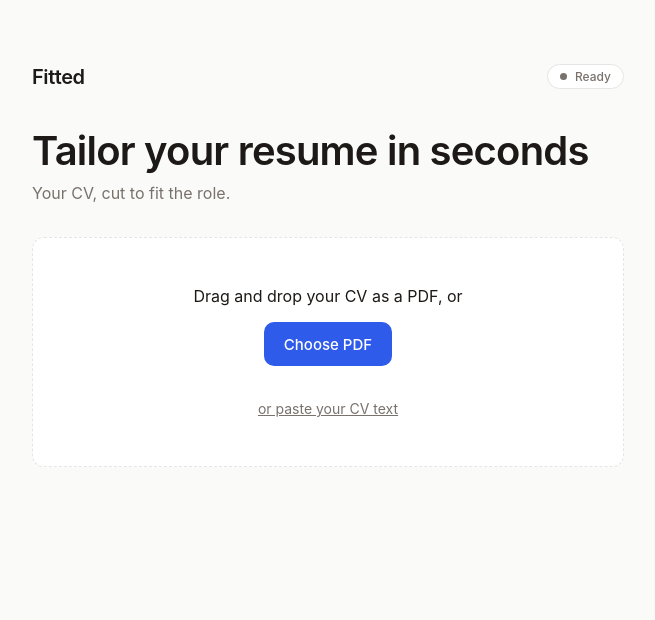
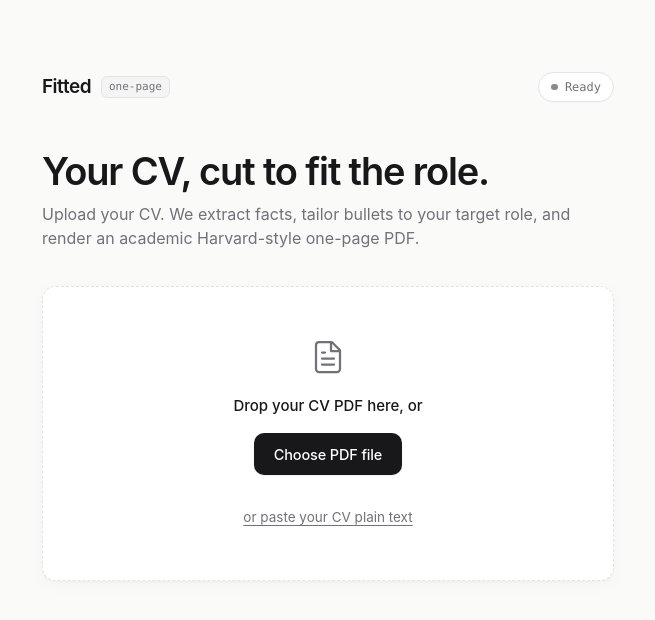
Before and after one commit to vardzz/fitted.com, a Next.js app: page / in a window 1280 px wide. Shown: the top 620 px of the page, without its empty margins (312-967 px from the left). Built offline with nearby package versions, Linux system fonts and the light colour scheme.

Commit message:
style: refine UI and motion design inspired by eduardoalba.com

```diff
--- a/app/globals.css
+++ b/app/globals.css
@@ -1,20 +1,33 @@
 :root {
-  --bg: #fafaf9;
-  --surface: #ffffff;
-  --ink: #1c1917;
-  --muted: #78716c;
-  --line: #e7e5e4;
-  --accent: #2f5bea;
-  --accent-soft: #eaefff;
-  --ok: #15803d;
-  --warn: #b45309;
-  --error: #b91c1c;
+  --color-canvas: #fafaf9;
+  --color-surface: #ffffff;
+  --color-fg: #18181b;
+  --color-fg-muted: #71717a;
+  --color-fg-subtle: #8a8a92;
+  --color-border: #e4e4e7;
+  --color-accent: #3071c4;
+  --color-accent-hover: #265da4;
+  --color-accent-soft: rgba(48, 113, 196, 0.08);
+  --color-live: #22a06b;
+  --color-warn: #b45309;
+  --color-error: #dc2626;
 
-  --ease-out: cubic-bezier(0.22, 1, 0.36, 1);
+  --font-sans: "Inter", -apple-system, BlinkMacSystemFont, "Segoe UI", Roboto, Helvetica, Arial, sans-serif;
+  --font-mono: "Geist Mono", SFMono-Regular, Menlo, Monaco, Consolas, "Liberation Mono", "Courier New", monospace;
+
+  --ease-out: cubic-bezier(0, 0, 0.2, 1);
   --ease-spring: cubic-bezier(0.34, 1.56, 0.64, 1);
   --t-fast: 150ms;
   --t-base: 280ms;
-  --t-slow: 480ms;
+  --t-slow: 420ms;
+
+  --radius-sm: 6px;
+  --radius-md: 10px;
+  --radius-lg: 14px;
+  --radius-full: 9999px;
+
+  --shadow-card: 0 1px 2px rgba(0, 0, 0, 0.03), 0 4px 16px rgba(0, 0, 0, 0.03);
+  --shadow-sheet: 0 1px 3px rgba(0, 0, 0, 0.04), 0 12px 32px rgba(0, 0, 0, 0.06);
 }
 
 * {
@@ -24,12 +37,19 @@
 }
 
 body {
-  background-color: var(--bg);
-  color: var(--ink);
-  font-family: -apple-system, BlinkMacSystemFont, "Segoe UI", Roboto, Helvetica, Arial, sans-serif;
+  background-color: var(--color-canvas);
+  color: var(--color-fg);
+  font-family: var(--font-sans);
   min-height: 100vh;
   -webkit-font-smoothing: antialiased;
   -moz-osx-font-smoothing: grayscale;
+  line-height: 1.5;
+  selection-background-color: var(--color-accent-soft);
+}
+
+::selection {
+  background-color: #dbeafe;
+  color: var(--color-fg);
 }
 
 button {
@@ -42,134 +62,187 @@ button {
 
 input, textarea {
   font-family: inherit;
-  color: var(--ink);
-  border: 1px solid var(--line);
-  background: var(--surface);
-  border-radius: 10px;
-  padding: 10px 14px;
+  color: var(--color-fg);
+  border: 1px solid var(--color-border);
+  background: var(--color-surface);
+  border-radius: var(--radius-md);
+  padding: 12px 14px;
   font-size: 15px;
   outline: none;
   transition: border-color var(--t-fast) var(--ease-out), box-shadow var(--t-fast) var(--ease-out);
 }
 
 input:focus, textarea:focus {
-  border-color: var(--accent);
-  box-shadow: 0 0 0 2px var(--accent-soft);
+  border-color: var(--color-accent);
+  box-shadow: 0 0 0 3px var(--color-accent-soft);
 }
 
+/* Containers */
 .container-narrow {
-  max-width: 640px;
+  max-width: 620px;
   margin: 0 auto;
-  padding: 64px 24px 96px;
+  padding: 72px 24px 96px;
+  animation: page-in var(--t-slow) var(--ease-out);
 }
 
 .container-wide {
-  max-width: 1200px;
+  max-width: 1240px;
   margin: 0 auto;
-  padding: 32px 24px 64px;
+  padding: 40px 24px 72px;
+  animation: page-in var(--t-slow) var(--ease-out);
 }
 
+/* Header & Wordmark */
 .header-bar {
   display: flex;
   align-items: center;
   justify-content: space-between;
-  margin-bottom: 40px;
+  margin-bottom: 48px;
+}
+
+.brand-wrapper {
+  display: flex;
+  align-items: center;
+  gap: 10px;
 }
 
 .wordmark {
-  font-size: 20px;
+  font-size: 19px;
   font-weight: 600;
-  letter-spacing: -0.02em;
+  letter-spacing: -0.03em;
+  color: var(--color-fg);
+  text-decoration: none;
 }
 
-/* Status Chip */
+.brand-tag {
+  font-family: var(--font-mono);
+  font-size: 11px;
+  color: var(--color-fg-muted);
+  background: #f4f4f5;
+  padding: 2px 7px;
+  border-radius: 6px;
+  border: 1px solid #e4e4e7;
+  font-weight: 500;
+}
+
+/* Status Chip Inspired by Eduardo Alba's Live Badge */
 .status-chip {
   display: inline-flex;
   align-items: center;
-  gap: 8px;
-  padding: 4px 12px;
-  background: var(--surface);
-  border: 1px solid var(--line);
-  border-radius: 999px;
+  gap: 7px;
+  padding: 5px 12px;
+  background: var(--color-surface);
+  border: 1px solid var(--color-border);
+  border-radius: var(--radius-full);
+  font-family: var(--font-mono);
   font-size: 12px;
   font-weight: 500;
-  color: var(--muted);
+  color: var(--color-fg-muted);
+  box-shadow: 0 1px 2px rgba(0, 0, 0, 0.02);
 }
 
 .status-dot {
-  width: 7px;
-  height: 7px;
+  width: 6.5px;
+  height: 6.5px;
   border-radius: 50%;
-  background-color: var(--muted);
+  background-color: var(--color-fg-subtle);
+  display: inline-block;
 }
 
 .status-dot.active {
-  background-color: var(--accent);
-  animation: pulse-dot 1.2s ease-in-out infinite;
+  background-color: var(--color-accent);
+  animation: twinkle 1.4s ease-in-out infinite;
 }
 
 .status-dot.ok {
-  background-color: var(--ok);
+  background-color: var(--color-live);
+  animation: twinkle 2.2s ease-in-out infinite;
 }
 
-@keyframes pulse-dot {
-  0% { opacity: 1; transform: scale(1); }
-  50% { opacity: 0.35; transform: scale(0.85); }
-  100% { opacity: 1; transform: scale(1); }
+@keyframes twinkle {
+  0%, 100% { opacity: 1; transform: scale(1); }
+  50% { opacity: 0.35; transform: scale(0.9); }
+}
+
+@keyframes page-in {
+  0% {
+    opacity: 0;
+    filter: blur(4px);
+    transform: translateY(8px);
+  }
+  100% {
+    opacity: 1;
+    filter: blur(0);
+    transform: translateY(0);
+  }
 }
 
 /* Typography */
 .page-title {
-  font-size: 40px;
+  font-size: 38px;
   font-weight: 600;
-  letter-spacing: -0.02em;
-  line-height: 1.1;
+  letter-spacing: -0.03em;
+  line-height: 1.15;
+  color: var(--color-fg);
   margin-bottom: 8px;
 }
 
 .page-tagline {
   font-size: 16px;
-  color: var(--muted);
+  color: var(--color-fg-muted);
   line-height: 1.5;
-  margin-bottom: 32px;
+  margin-bottom: 36px;
 }
 
-/* Dropzone */
+/* Dropzone (Minimalist Eduardo Alba Aesthetic) */
 .dropzone {
-  background: var(--surface);
-  border: 1.5px dashed var(--line);
-  border-radius: 12px;
-  padding: 48px 24px;
+  background: var(--color-surface);
+  border: 1.5px dashed var(--color-border);
+  border-radius: var(--radius-lg);
+  padding: 52px 24px;
   text-align: center;
   transition: all var(--t-fast) var(--ease-out);
+  box-shadow: var(--shadow-card);
+}
+
+.dropzone:hover {
+  border-color: #d4d4d8;
+  transform: translateY(-1px);
 }
 
 .dropzone.drag-active {
-  border-color: var(--accent);
-  background: var(--accent-soft);
-  transform: scale(1.01);
+  border-color: var(--color-accent);
+  background: var(--color-accent-soft);
+  transform: scale(1.008);
 }
 
+/* Buttons */
 .btn-primary {
   display: inline-flex;
   align-items: center;
   justify-content: center;
-  background: var(--accent);
+  background: var(--color-fg);
   color: #ffffff;
   font-weight: 500;
-  font-size: 15px;
-  height: 44px;
+  font-size: 14.5px;
+  height: 42px;
   padding: 0 20px;
-  border-radius: 10px;
+  border-radius: var(--radius-md);
+  box-shadow: 0 1px 2px rgba(0, 0, 0, 0.08);
+  letter-spacing: -0.01em;
 }
 
 .btn-primary:hover:not(:disabled) {
-  opacity: 0.93;
+  background: #27272a;
   transform: translateY(-1px);
 }
 
+.btn-primary:active:not(:disabled) {
+  transform: translateY(0);
+}
+
 .btn-primary:disabled {
-  opacity: 0.55;
+  opacity: 0.5;
   cursor: not-allowed;
 }
 
@@ -177,41 +250,55 @@ input:focus, textarea:focus {
   display: inline-flex;
   align-items: center;
   justify-content: center;
-  background: var(--surface);
-  color: var(--ink);
-  border: 1px solid var(--line);
+  background: var(--color-surface);
+  color: var(--color-fg);
+  border: 1px solid var(--color-border);
   font-weight: 500;
   font-size: 14px;
-  height: 38px;
+  height: 40px;
   padding: 0 16px;
-  border-radius: 10px;
+  border-radius: var(--radius-md);
+  box-shadow: 0 1px 2px rgba(0, 0, 0, 0.02);
 }
 
 .btn-secondary:hover:not(:disabled) {
-  background: var(--bg);
-  border-color: #d6d3d1;
+  background: #f4f4f5;
+  border-color: #d4d4d8;
+}
+
+.btn-accent {
+  background: var(--color-accent);
+  color: #ffffff;
+}
+
+.btn-accent:hover:not(:disabled) {
+  background: var(--color-accent-hover);
+  transform: translateY(-1px);
 }
 
 .link-btn {
   background: none;
   border: none;
-  color: var(--muted);
-  font-size: 14px;
+  color: var(--color-fg-muted);
+  font-size: 13.5px;
   text-decoration: underline;
+  text-underline-offset: 3px;
   cursor: pointer;
   margin-top: 14px;
+  transition: color var(--t-fast) var(--ease-out);
 }
 
 .link-btn:hover {
-  color: var(--ink);
+  color: var(--color-fg);
 }
 
-/* Card */
+/* Cards */
 .card {
-  background: var(--surface);
-  border: 1px solid var(--line);
-  border-radius: 12px;
+  background: var(--color-surface);
+  border: 1px solid var(--color-border);
+  border-radius: var(--radius-lg);
   padding: 24px;
+  box-shadow: var(--shadow-card);
 }
 
 /* Profile summary */
@@ -223,15 +310,17 @@ input:focus, textarea:focus {
 }
 
 .count-chip {
-  background: var(--bg);
-  border: 1px solid var(--line);
-  padding: 6px 12px;
-  border-radius: 999px;
-  font-size: 13px;
+  background: #f4f4f5;
+  border: 1px solid var(--color-border);
+  padding: 5px 12px;
+  border-radius: var(--radius-full);
+  font-family: var(--font-mono);
+  font-size: 12px;
   font-weight: 500;
+  color: var(--color-fg);
 }
 
-/* Two-column Layout for Step 3 */
+/* Step 3 Layout */
 .result-grid {
   display: grid;
   grid-template-columns: 1fr;
@@ -240,21 +329,22 @@ input:focus, textarea:focus {
 
 @media (min-width: 960px) {
   .result-grid {
-    grid-template-columns: 1.25fr 0.85fr;
+    grid-template-columns: 1.35fr 0.85fr;
+    align-items: start;
   }
 }
 
 .pdf-preview-sheet {
   background: #ffffff;
-  border: 1px solid var(--line);
-  border-radius: 8px;
-  box-shadow: 0 1px 2px rgba(0,0,0,.04), 0 8px 24px rgba(0,0,0,.06);
+  border: 1px solid var(--color-border);
+  border-radius: var(--radius-lg);
+  box-shadow: var(--shadow-sheet);
   overflow: hidden;
-  height: 780px;
+  height: 820px;
 }
 
 .error-text {
-  color: var(--error);
+  color: var(--color-error);
   font-size: 14px;
   margin-top: 10px;
   line-height: 1.4;
--- a/app/page.tsx
+++ b/app/page.tsx
@@ -9,13 +9,14 @@ const ResumeViewer = dynamic(() => import("@/components/ResumeViewer"), {
   loading: () => (
     <div
       style={{
-        padding: 48,
+        padding: 64,
         textAlign: "center",
-        color: "var(--muted)",
-        fontSize: 15,
+        color: "var(--color-fg-muted)",
+        fontSize: 14,
+        fontFamily: "var(--font-mono)",
       }}
     >
-      Loading resume viewer...
+      Rendering PDF document...
     </div>
   ),
 });
@@ -145,7 +146,6 @@ export default function Home() {
     processCvText(pastedText);
   };
 
-  // Step 2 submit: Tailor request
   const handleTailorSubmit = async (clarificationValue?: string) => {
     if (!roleInput.trim()) {
       setErrorMsg("Please enter the role you are applying for.");
@@ -210,6 +210,7 @@ export default function Home() {
     <div className={step === 3 ? "container-wide" : "container-narrow"}>
       {/* Header bar */}
       <header className="header-bar">
+        <div className="brand-wrapper">
           <span
             className="wordmark"
             onClick={handleReset}
@@ -217,6 +218,9 @@ export default function Home() {
           >
             Fitted
           </span>
+          <span className="brand-tag">one-page</span>
+        </div>
+
         <div className="status-chip" aria-live="polite">
           <span
             className={`status-dot ${
@@ -230,8 +234,10 @@ export default function Home() {
       {/* Step 1: Upload or Paste CV */}
       {step === 1 && (
         <section>
-          <h1 className="page-title">Tailor your resume in seconds</h1>
-          <p className="page-tagline">Your CV, cut to fit the role.</p>
+          <h1 className="page-title">Your CV, cut to fit the role.</h1>
+          <p className="page-tagline">
+            Upload your CV. We extract facts, tailor bullets to your target role, and render an academic Harvard-style one-page PDF.
+          </p>
 
           <div
             className={`dropzone ${isDragOver ? "drag-active" : ""}`}
@@ -251,8 +257,19 @@ export default function Home() {
               disabled={isProcessing}
             />
 
-            <p style={{ fontSize: 16, marginBottom: 16, color: "var(--ink)" }}>
-              Drag and drop your CV as a PDF, or
+            {/* Subtle Document Icon */}
+            <div style={{ marginBottom: 14, color: "var(--color-fg-muted)" }}>
+              <svg width="36" height="36" viewBox="0 0 24 24" fill="none" stroke="currentColor" strokeWidth="1.5" strokeLinecap="round" strokeLinejoin="round" style={{ margin: "0 auto" }}>
+                <path d="M14.5 2H6a2 2 0 0 0-2 2v16a2 2 0 0 0 2 2h12a2 2 0 0 0 2-2V7.5L14.5 2z" />
+                <polyline points="14 2 14 8 20 8" />
+                <line x1="16" y1="13" x2="8" y2="13" />
+                <line x1="16" y1="17" x2="8" y2="17" />
+                <line x1="10" y1="9" x2="8" y2="9" />
+              </svg>
+            </div>
+
+            <p style={{ fontSize: 15, marginBottom: 16, color: "var(--color-fg)", fontWeight: 500 }}>
+              Drop your CV PDF here, or
             </p>
 
             <button
@@ -261,7 +278,7 @@ export default function Home() {
               onClick={() => fileInputRef.current?.click()}
               disabled={isProcessing}
             >
-              {isProcessing ? "Processing..." : "Choose PDF"}
+              {isProcessing ? "Processing..." : "Choose PDF file"}
             </button>
 
             <div style={{ marginTop: 20 }}>
@@ -271,8 +288,8 @@ export default function Home() {
                 onClick={() => setShowPasteFallback(!showPasteFallback)}
               >
                 {showPasteFallback
-                  ? "Hide paste text box"
-                  : "or paste your CV text"}
+                  ? "Hide paste textarea"
+                  : "or paste your CV plain text"}
               </button>
             </div>
           </div>
@@ -324,7 +341,13 @@ export default function Home() {
         <section>
           {/* Profile Summary Card */}
           <div className="card" style={{ marginBottom: 32 }}>
-            <h2 style={{ fontSize: 22, fontWeight: 600 }}>{profile.name}</h2>
+            <div style={{ display: "flex", justifyContent: "space-between", alignItems: "baseline" }}>
+              <h2 style={{ fontSize: 22, fontWeight: 600, letterSpacing: "-0.02em" }}>{profile.name}</h2>
+              <span style={{ fontSize: 13, color: "var(--color-fg-muted)", fontFamily: "var(--font-mono)" }}>
+                {profile.contact?.location || profile.contact?.email || ""}
+              </span>
+            </div>
+
             <div className="summary-chips">
               <span className="count-chip">
                 {profile.experience?.length || 0} Roles
@@ -342,16 +365,21 @@ export default function Home() {
               <span className="count-chip">
                 {profile.education?.length || 0} Education
               </span>
+              {profile.certifications && profile.certifications.length > 0 && (
+                <span className="count-chip">
+                  {profile.certifications.length} Certifications
+                </span>
+              )}
             </div>
           </div>
 
           {/* Clarifying Question Modal/Card */}
           {clarifyingQuestion ? (
-            <div className="card" style={{ borderLeft: "4px solid var(--accent)" }}>
-              <h3 style={{ fontSize: 17, fontWeight: 600, marginBottom: 8 }}>
+            <div className="card" style={{ borderLeft: "4px solid var(--color-accent)" }}>
+              <h3 style={{ fontSize: 17, fontWeight: 600, marginBottom: 8, letterSpacing: "-0.01em" }}>
                 One quick clarification
               </h3>
-              <p style={{ color: "var(--ink)", marginBottom: 16 }}>
+              <p style={{ color: "var(--color-fg)", marginBottom: 16, fontSize: 15 }}>
                 {clarifyingQuestion}
               </p>
               <input
@@ -361,6 +389,7 @@ export default function Home() {
                 value={clarificationAnswer}
                 onChange={(e) => setClarificationAnswer(e.target.value)}
                 disabled={isProcessing}
+                autoFocus
               />
               <div style={{ display: "flex", gap: 12 }}>
                 <button
@@ -375,17 +404,18 @@ export default function Home() {
             </div>
           ) : (
             <div>
-              <h2 className="step-heading" style={{ fontSize: 24, fontWeight: 600, marginBottom: 16 }}>
+              <h2 style={{ fontSize: 24, fontWeight: 600, marginBottom: 16, letterSpacing: "-0.02em" }}>
                 What role are you applying for?
               </h2>
 
               <input
                 type="text"
                 style={{ width: "100%", marginBottom: 16 }}
-                placeholder="e.g. Senior Frontend Engineer"
+                placeholder="e.g. Staff Frontend Engineer, Product Designer..."
                 value={roleInput}
                 onChange={(e) => setRoleInput(e.target.value)}
                 disabled={isProcessing}
+                autoFocus
               />
 
               <div style={{ marginBottom: 16 }}>
@@ -414,7 +444,7 @@ export default function Home() {
                 </div>
               )}
 
-              <div style={{ display: "flex", justifyContent: "space-between", alignItems: "center" }}>
+              <div style={{ display: "flex", justifyContent: "space-between", alignItems: "center", marginTop: 24 }}>
                 <button
                   type="button"
                   className="btn-secondary"
@@ -426,7 +456,7 @@ export default function Home() {
 
                 <button
                   type="button"
-                  className="btn-primary"
+                  className="btn-primary btn-accent"
                   onClick={() => handleTailorSubmit()}
                   disabled={isProcessing || !roleInput.trim()}
                 >
@@ -453,7 +483,7 @@ export default function Home() {
               className="btn-secondary"
               onClick={() => setStep(2)}
             >
-              ← Edit Role / Job Description
+              ← Edit Role
             </button>
             <button
               type="button"
@@ -471,14 +501,14 @@ export default function Home() {
             </div>
 
             {/* Right Column: Dropped items & Gaps panels */}
-            <div style={{ display: "flex", flexDirection: "column", gap: 24 }}>
+            <div style={{ display: "flex", flexDirection: "column", gap: 20 }}>
               {/* What I cut and why */}
               <div className="card">
-                <h3 style={{ fontSize: 17, fontWeight: 600, marginBottom: 6 }}>
+                <h3 style={{ fontSize: 16, fontWeight: 600, marginBottom: 4, letterSpacing: "-0.01em" }}>
                   What I cut and why
                 </h3>
-                <p style={{ fontSize: 13, color: "var(--muted)", marginBottom: 16 }}>
-                  Items dropped or condensed to fit a compact Harvard-style one-page layout.
+                <p style={{ fontSize: 13, color: "var(--color-fg-muted)", marginBottom: 16 }}>
+                  Condensed or omitted to ensure an academic one-page layout.
                 </p>
 
                 {tailoredData.dropped && tailoredData.dropped.length > 0 ? (
@@ -490,9 +520,9 @@ export default function Home() {
                           display: "flex",
                           alignItems: "flex-start",
                           gap: 10,
-                          fontSize: 14,
+                          fontSize: 13.5,
                           lineHeight: 1.5,
-                          marginBottom: 12,
+                          marginBottom: 10,
                         }}
                       >
                         <span
@@ -500,14 +530,14 @@ export default function Home() {
                             width: 6,
                             height: 6,
                             borderRadius: "50%",
-                            backgroundColor: "var(--muted)",
+                            backgroundColor: "var(--color-fg-muted)",
                             marginTop: 7,
                             flexShrink: 0,
                           }}
                         />
                         <div>
                           <strong>{cut.item}:</strong>{" "}
-                          <span style={{ color: "var(--muted)" }}>
+                          <span style={{ color: "var(--color-fg-muted)" }}>
                             {cut.reason}
                           </span>
                         </div>
@@ -515,19 +545,19 @@ export default function Home() {
                     ))}
                   </ul>
                 ) : (
-                  <p style={{ fontSize: 14, color: "var(--muted)" }}>
-                    All relevant profile items were fitted into the one-page resume.
+                  <p style={{ fontSize: 13.5, color: "var(--color-fg-muted)" }}>
+                    All profile items were fitted into the one-page resume.
                   </p>
                 )}
               </div>
 
               {/* Not shown in your CV (Gaps) */}
               <div className="card">
-                <h3 style={{ fontSize: 17, fontWeight: 600, marginBottom: 6 }}>
+                <h3 style={{ fontSize: 16, fontWeight: 600, marginBottom: 4, letterSpacing: "-0.01em" }}>
                   Not shown in your CV
                 </h3>
-                <p style={{ fontSize: 13, color: "var(--muted)", marginBottom: 16 }}>
-                  Target role requirements not backed by your CV. We never invent facts.
+                <p style={{ fontSize: 13, color: "var(--color-fg-muted)", marginBottom: 16 }}>
+                  Role requirements not found in your CV. We never fabricate facts.
                 </p>
 
                 {tailoredData.gaps && tailoredData.gaps.length > 0 ? (
@@ -539,9 +569,9 @@ export default function Home() {
                           display: "flex",
                           alignItems: "flex-start",
                           gap: 10,
-                          fontSize: 14,
+                          fontSize: 13.5,
                           lineHeight: 1.5,
-                          marginBottom: 10,
+                          marginBottom: 8,
                         }}
                       >
                         <span
@@ -549,18 +579,18 @@ export default function Home() {
                             width: 6,
                             height: 6,
                             borderRadius: "50%",
-                            backgroundColor: "var(--warn)",
+                            backgroundColor: "var(--color-warn)",
                             marginTop: 7,
                             flexShrink: 0,
                           }}
                         />
-                        <span style={{ color: "var(--ink)" }}>{gap}</span>
+                        <span style={{ color: "var(--color-fg)" }}>{gap}</span>
                       </li>
                     ))}
                   </ul>
                 ) : (
-                  <p style={{ fontSize: 14, color: "var(--ok)", fontWeight: 500 }}>
-                    No significant gaps identified for this role!
+                  <p style={{ fontSize: 13.5, color: "var(--color-live)", fontWeight: 500 }}>
+                    No missing requirements identified for this role!
                   </p>
                 )}
               </div>
```
Also changed, not shown: components/ResumeViewer.tsx (+11 -9 lines). Lines whose indentation alone changed are shown as unchanged.
